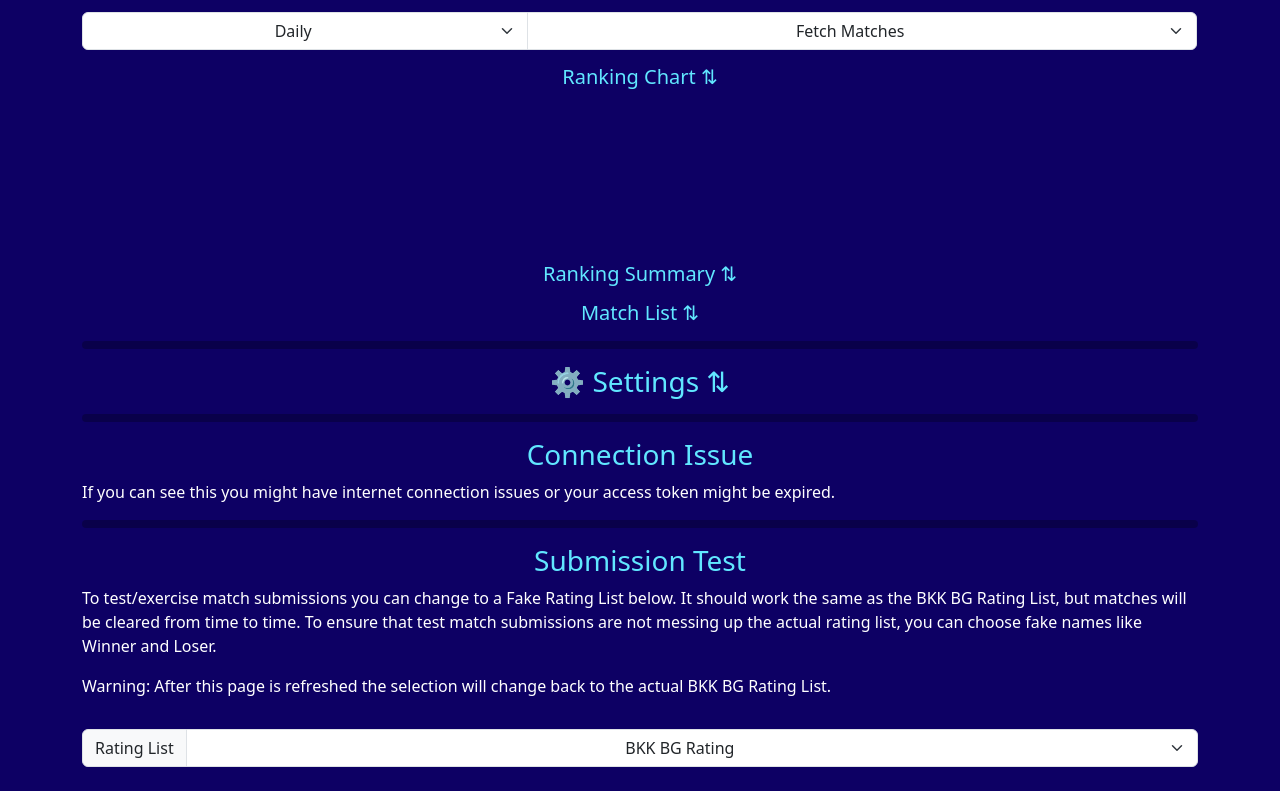
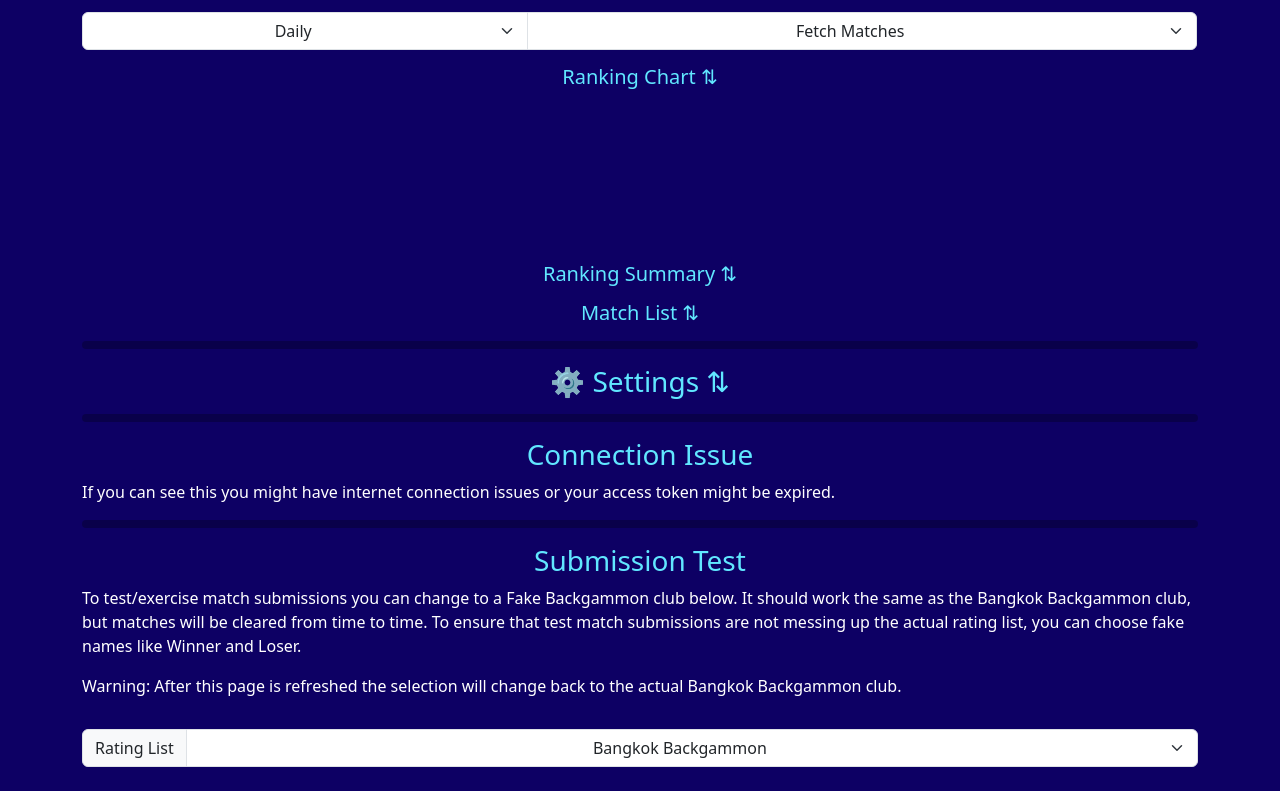
Before and after one commit to modiholodri/GitHub-Actions, a plain HTML site: page ReportMatchAction.html in a window 1280 px wide. Shown: the part 529-1320 px from the top of the page. Drawn offline with nearby package versions, Linux system fonts and the light colour scheme; no server answers.

Commit message:
Renamed to Bangkok Backgammon and minor fixes

```diff
--- a/ReportMatchAction.html
+++ b/ReportMatchAction.html
@@ -243,17 +243,16 @@
         <!-- Submission Test -->
         <hr class="rounded">
         <h3>Submission Test</h3>
-        <p>To test/exercise match submissions you can change to a Fake Rating List below.
-           It should work the same as the BKK BG Rating List, but matches will be cleared from time to time.
+        <p>To test/exercise match submissions you can change to a Fake Backgammon club below.
+           It should work the same as the Bangkok Backgammon club, but matches will be cleared from time to time.
            To ensure that test match submissions are not messing up the actual rating list, you can choose fake names like Winner and Loser.
         </p>
-        <p>Warning: After this page is refreshed the selection will change back to the actual BKK BG Rating List.</p>
+        <p>Warning: After this page is refreshed the selection will change back to the actual Bangkok Backgammon club.</p>
         <div class="input-group">
             <span class="input-group-text">Rating List</span>
-            <!-- <input type="text" title="Spacer" class="form-control" id="spacer" value=""> -->
             <select class="form-select" title="Rating List Selection" id="ratingListSelection" onchange="ratingListSelectionChanged()">
-                <option class="centered" value="bkk-bg-rating-list">BKK BG Rating</option>
-                <option class="centered" value="GitHub-Actions">Fake Rating</option>
+                <option class="centered" value="bkk-bg-rating-list">Bangkok Backgammon</option>
+                <option class="centered" value="GitHub-Actions">Fake Backgammon</option>
             </select>
         </div>
         <p><br></p>
@@ -1038,7 +1037,7 @@
             matchReportFormState === 'expanded' ? matchReportForm.classList.add('show') : matchReportForm.classList.remove('show');
 
             // Match Report Form Collapse State
-            const ratingListState = localStorage.getItem('matchReportFormState') || 'expanded';
+            const ratingListState = localStorage.getItem('ratingListState') || 'expanded';
             const ratingList = document.getElementById('ratingList');
             ratingListState === 'expanded' ? ratingList.classList.add('show') : ratingList.classList.remove('show');
 
```
